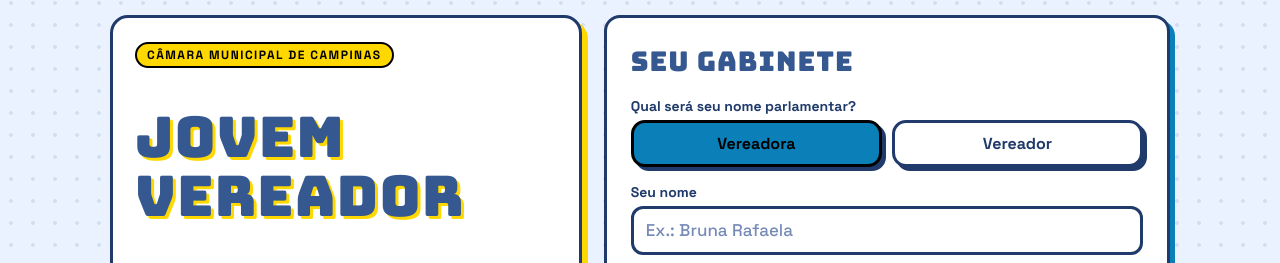
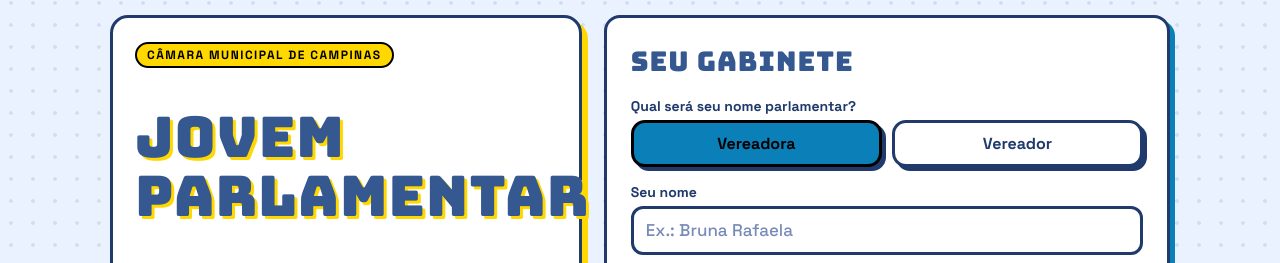
Before and after one commit to andersonbredda232-pixel/JovemvereadorCamaraCampinas, a plain HTML site: page index.html in a window 1280 px wide. Shown: the part 96-359 px from the top of the page. Drawn offline with Linux system fonts and the light colour scheme.

Commit message:
Update index.html

```diff
--- a/index.html
+++ b/index.html
@@ -467,7 +467,7 @@ function fimDeJogo(win,motivo){G.tela='fim';G.win=win;G.motivo=motivo||null;G.no
   beep(win?880:120,win?.3:.4);render()}
 
 /* ---------- telas ---------- */
-function vMenu(){return `<div class="hub"><div class="hl"><span class="rb">Câmara Municipal de Campinas</span><h1 class="t">JOVEM<br>VEREADOR</h1>
+function vMenu(){return `<div class="hub"><div class="hl"><span class="rb">Câmara Municipal de Campinas</span><h1 class="t">JOVEM<br>PARLAMENTAR</h1>
 ${msb('Você ganhou um mandato! Leve o seu projeto de lei do Protocolo até a sanção do Prefeito.','h')}
 <div class="card how"><b>Como se joga</b><ul><li>Responda às perguntas sobre o Regimento Interno para avançar as casas.</li><li>Erros custam vidas, apoio e meses de mandato.</li><li>Casas ❗ trazem eventos. Casas 🃏 trazem cartas de sorte ou revés.</li></ul></div></div>
 <form class="card fm" id="fm" novalidate><h2 class="t">Seu gabinete</h2>
```
